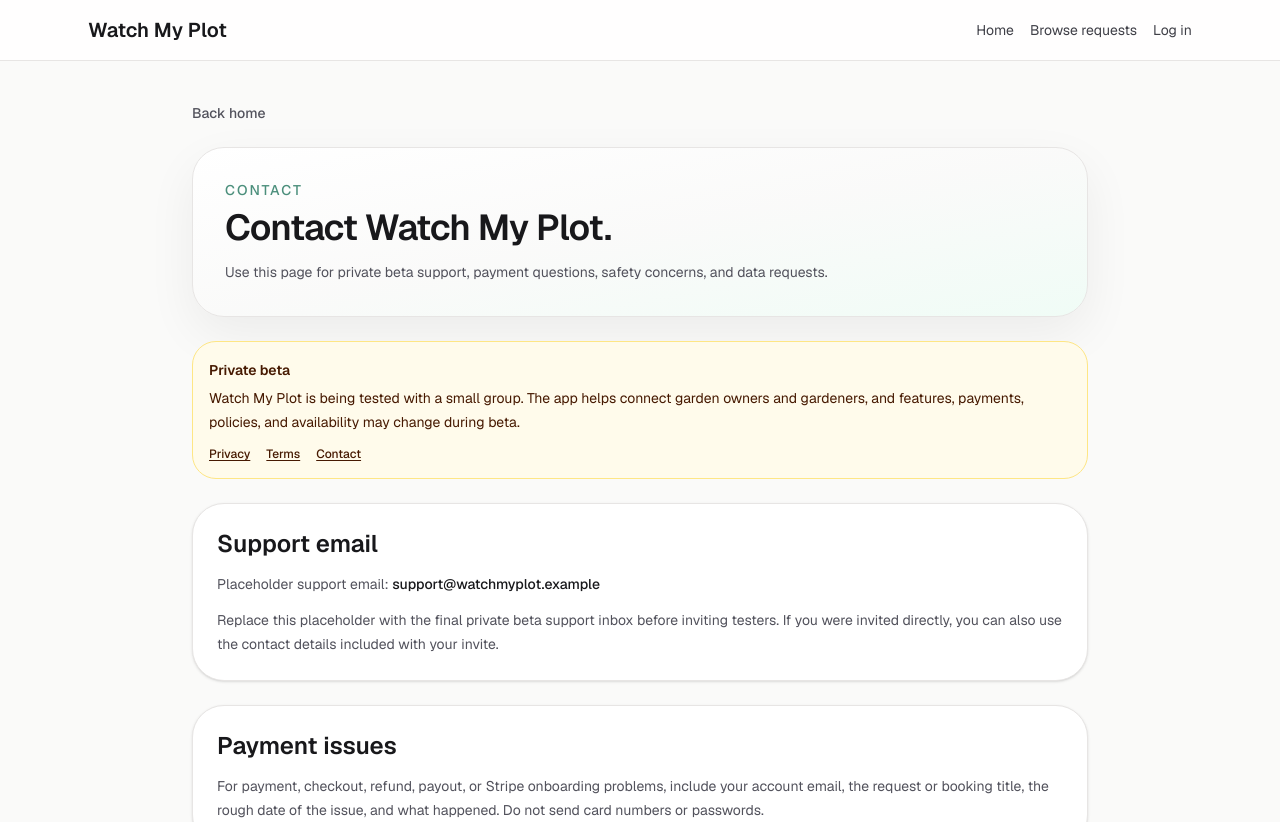
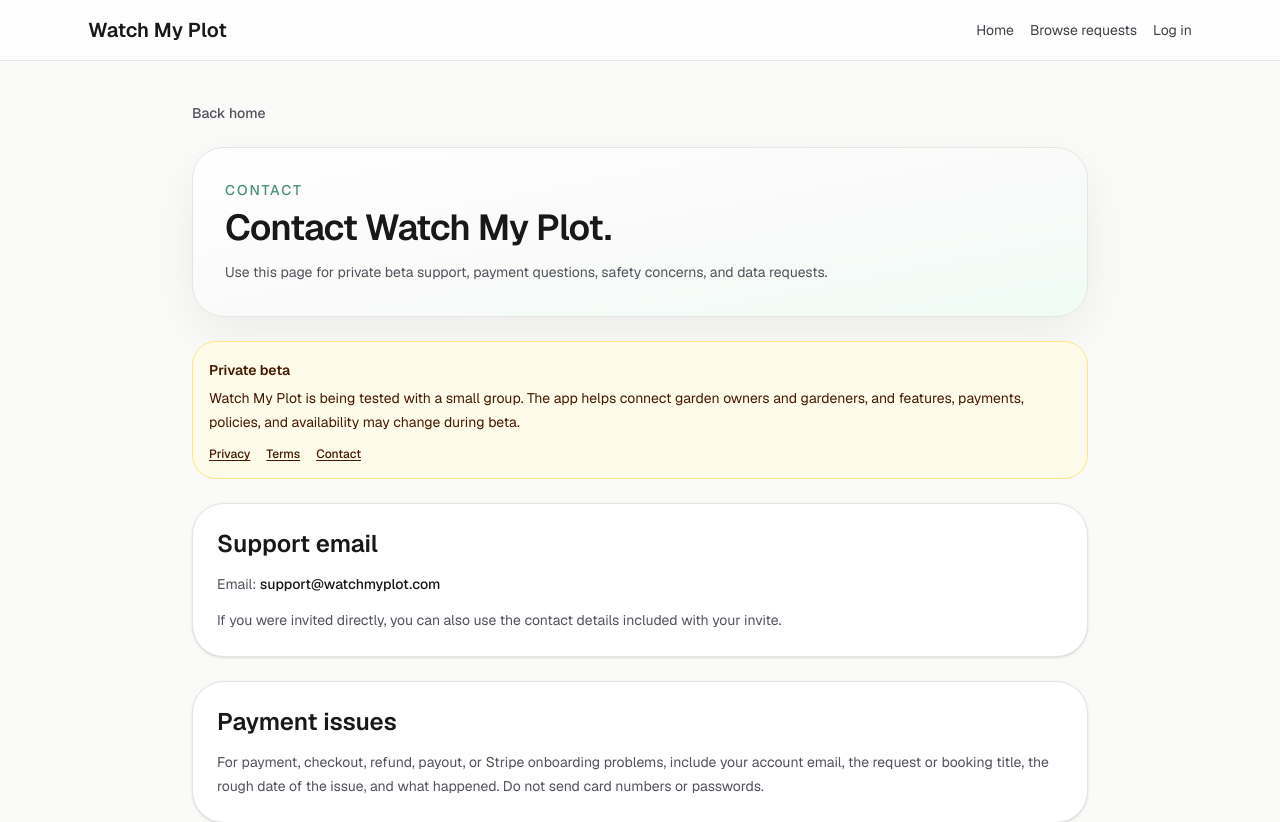
Before and after one commit to Erkan191/garden-sitters, a Next.js app: page /contact in a window 1280 px wide. Shown: the top 822 px of the page. Built offline with nearby package versions, Linux system fonts and the light colour scheme; no server answers.

Commit message:
Use Watch My Plot support email

```diff
--- a/src/app/contact/page.js
+++ b/src/app/contact/page.js
@@ -45,15 +45,14 @@
 
         <ContactCard title="Support email">
           <p>
-            Placeholder support email:{" "}
+            Email:{" "}
             <span className="font-medium text-zinc-900">
-              support@watchmyplot.example
+              support@watchmyplot.com
             </span>
           </p>
           <p>
-            Replace this placeholder with the final private beta support inbox
-            before inviting testers. If you were invited directly, you can also
-            use the contact details included with your invite.
+            If you were invited directly, you can also use the contact details
+            included with your invite.
           </p>
         </ContactCard>
 
```
